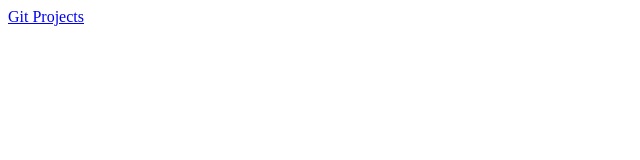
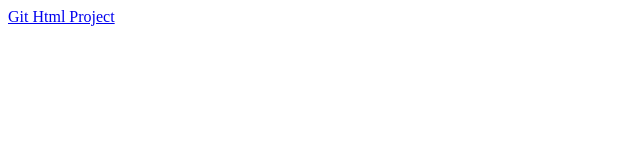
Before and after one commit to RupeshChamp/cv, a plain HTML site: page projects.html in a window 1280 px wide. Shown: the full height of the page, 0-640 px from the left. Drawn offline with Linux system fonts and the light colour scheme.

Commit message:
Git html project

```diff
--- a/projects.html
+++ b/projects.html
@@ -7,6 +7,6 @@
     <title>Projects</title>
 </head>
 <body>
-    <a href="https://github.com/RupeshChamp/cv.git">Git Projects</a>
+    <a href="https://github.com/RupeshChamp/cv.git">Git Html Project</a>
 </body>
 </html>
```
